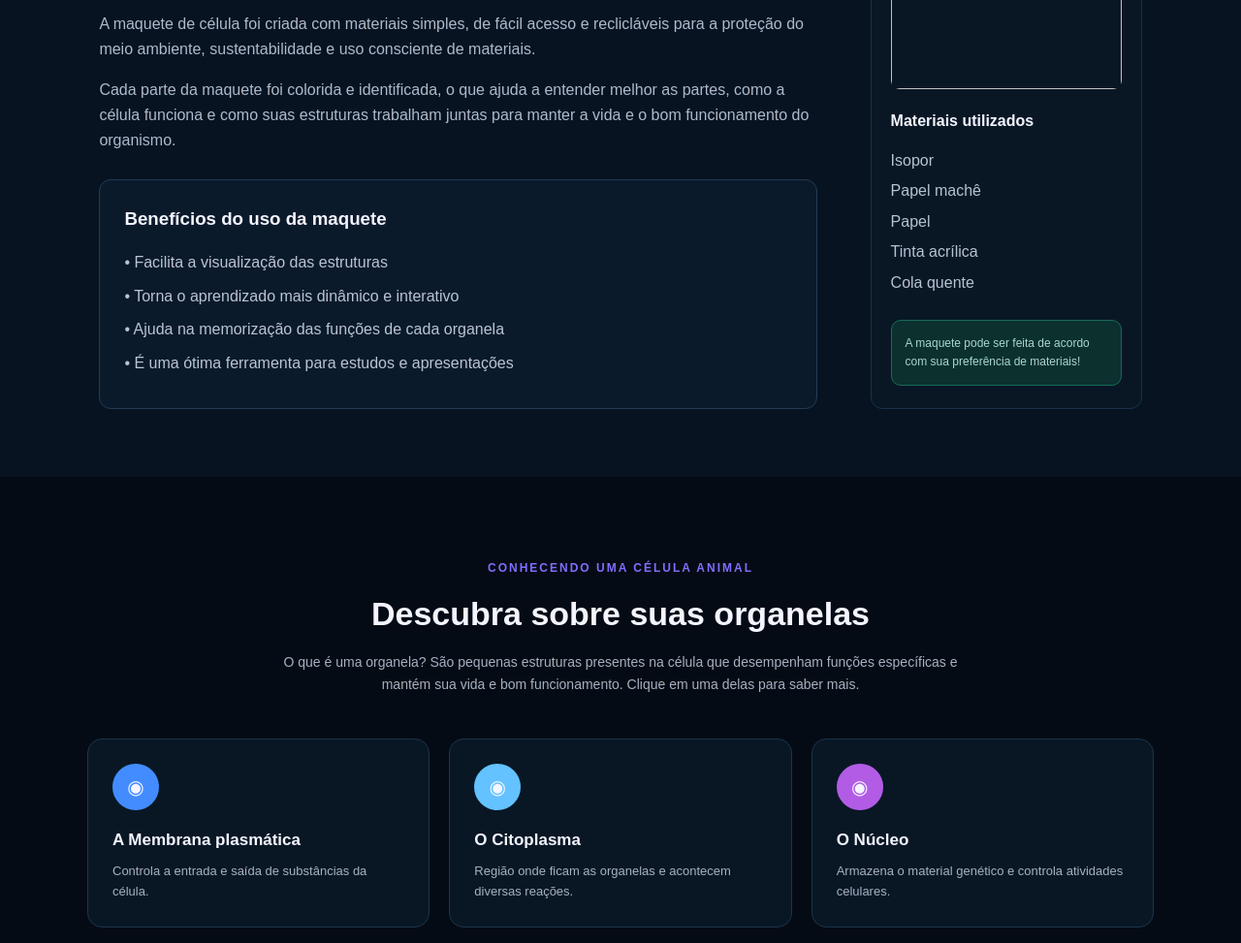
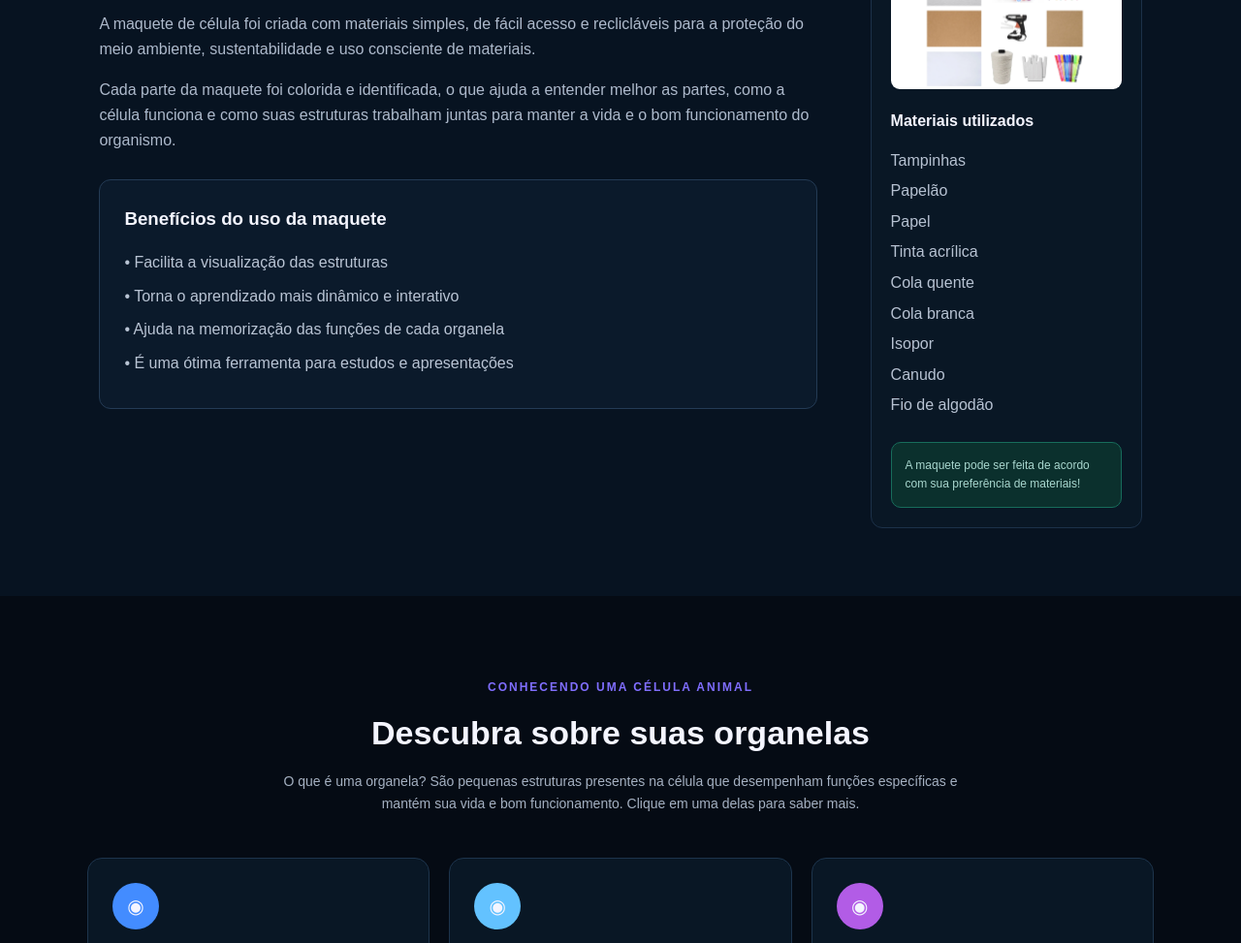
Before and after one commit to sofialcamargo/maquete-de-biologia, a plain HTML site: page index.html in a window 1280 px wide. Shown: the part 715-1688 px from the top of the page at 97% size. Drawn offline with Linux system fonts and the light colour scheme.

Commit message:
vai bosta

```diff
--- a/index.html
+++ b/index.html
@@ -57,7 +57,7 @@
             <div class="hero-imagem">
 
                 <img
-                    src="images/image.png"
+                    src="images/celula.png"
                     alt="Foto da maquete física">
 
             </div>
@@ -107,7 +107,7 @@
                 <div class="foto-pequena">
 
                     <img
-                        src="images/image.png"
+                        src="images/materiais.png"
 
                 </div>
 
@@ -118,11 +118,15 @@
                     </h3>
 
                     <ul>
-                        <li>Isopor</li>
-                        <li>Papel machê</li>
+                        <li>Tampinhas</li>
+                        <li>Papelão</li>
                         <li>Papel</li>
                         <li>Tinta acrílica</li>
                         <li>Cola quente</li>
+                        <li>Cola branca</li>
+                        <li>Isopor</li>
+                        <li>Canudo</li>
+                        <li>Fio de algodão</li>
                     </ul>
 
                 </div>
@@ -202,7 +206,7 @@
 
                     <span class="icone-organela laranja">◉</span>
 
-                    <h3>O Retículo endoplasmático</h3>
+                    <h3>O Retículo Endoplasmático</h3>
 
                     <p>
                         Participa da produção e transporte de substâncias.
```
